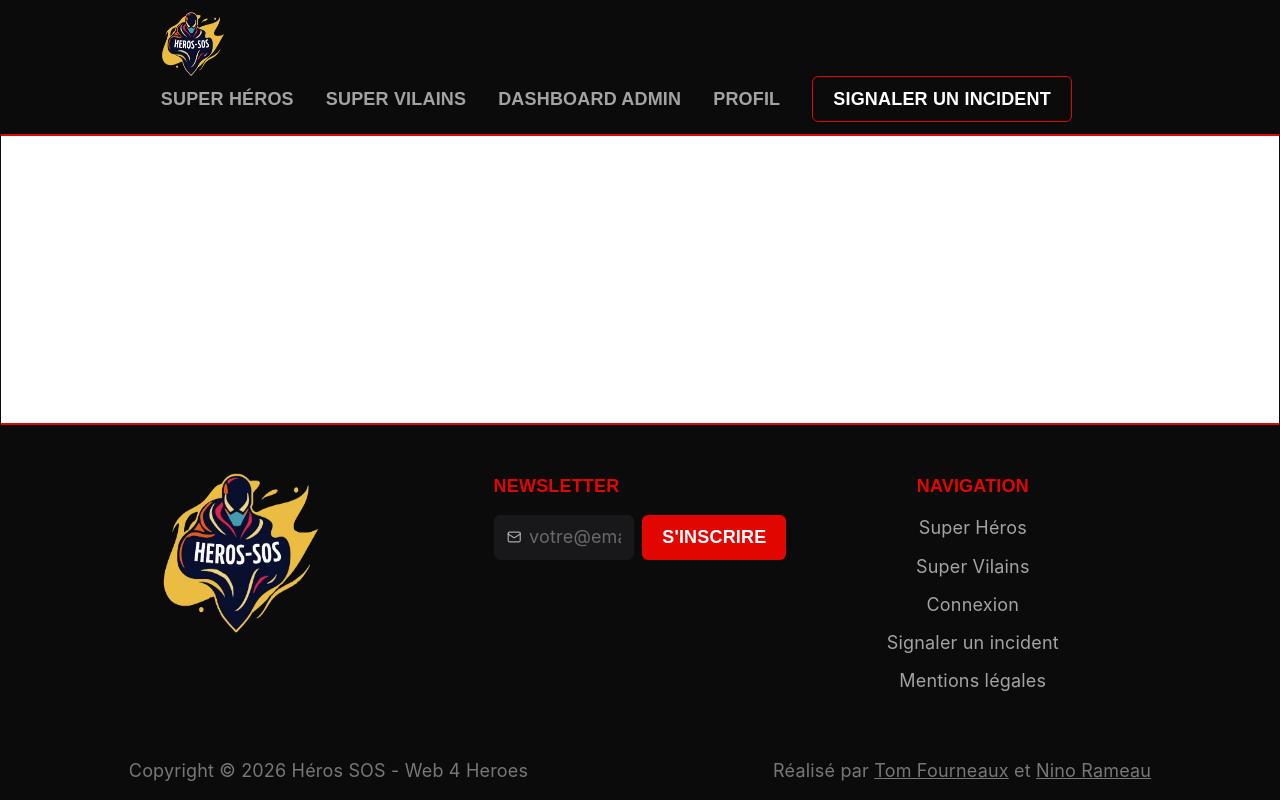
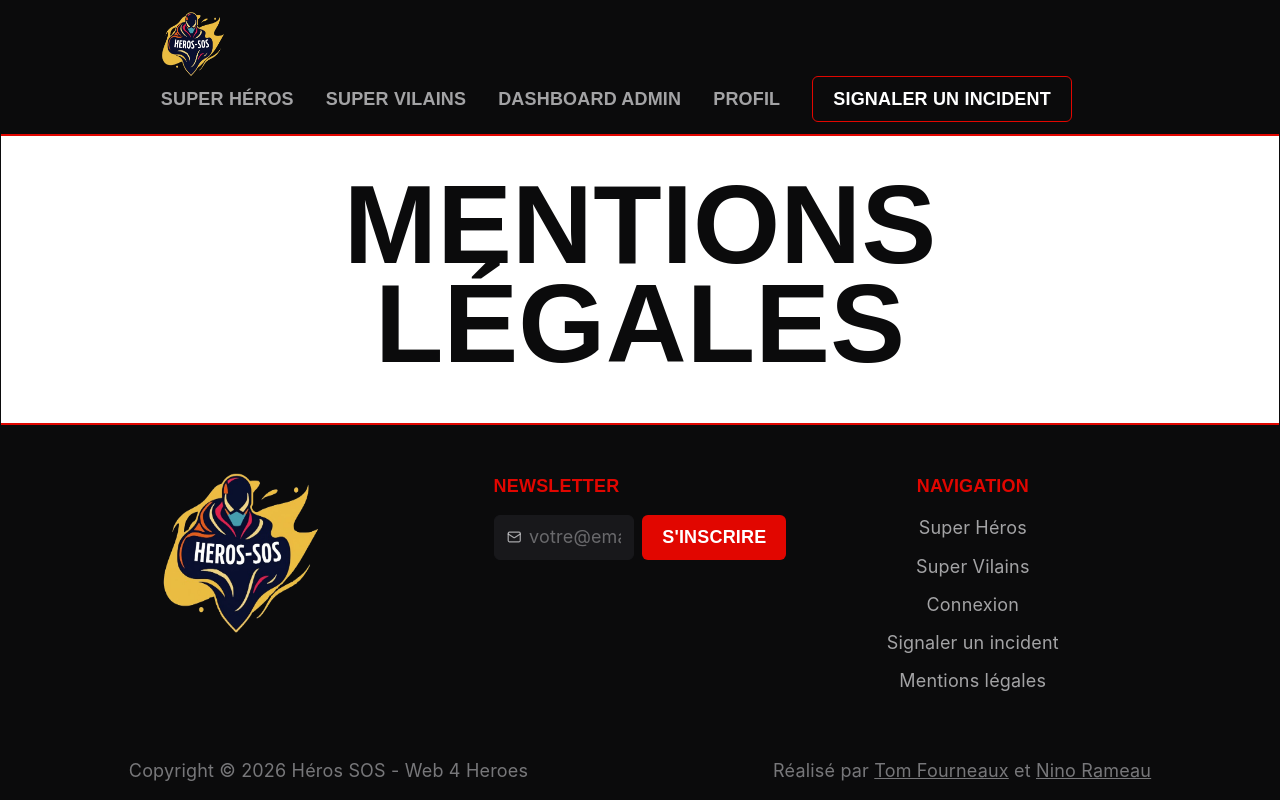
Before and after one commit to tomfrx12/Hero-SOS, a React (Vite) app: page /mentions-legales in a window 1280 px wide. Built offline with nearby package versions, Linux system fonts and the light colour scheme; a web font is replaced by a local one.

Commit message:
feat: ajouter la page mentions légales

```diff
--- a/src/App.tsx
+++ b/src/App.tsx
@@ -8,6 +8,7 @@ import MotDePasseOublie from './pages/MotDePasseOublie'
 import SuperHeros from './pages/SuperHeros'
 import SuperVilains from './pages/SuperVilains'
 import Profil from './pages/Profil'
+import MentionsLegales from './pages/MentionsLegales'
 import DashboardAdmin from './pages/DashboardAdmin'
 
 export default function App() {
@@ -17,6 +18,7 @@ export default function App() {
         <Layout>
           <Routes>
             <Route path="/" element={<Index />} />
+            <Route path="/mentions-legales" element={<MentionsLegales />} />
             <Route path="/connexion" element={<Connexion />} />
             <Route path="/inscription" element={<Inscription />} />
             <Route path="/reinitialiser-le-mot-de-passe" element={<MotDePasseOublie />} />
--- /dev/null
+++ b/src/pages/MentionsLegales.tsx
@@ -0,0 +1,5 @@
+export default function MentionsLegales() {
+    return (
+        <h1>Mentions légales</h1>
+    )
+}
```
